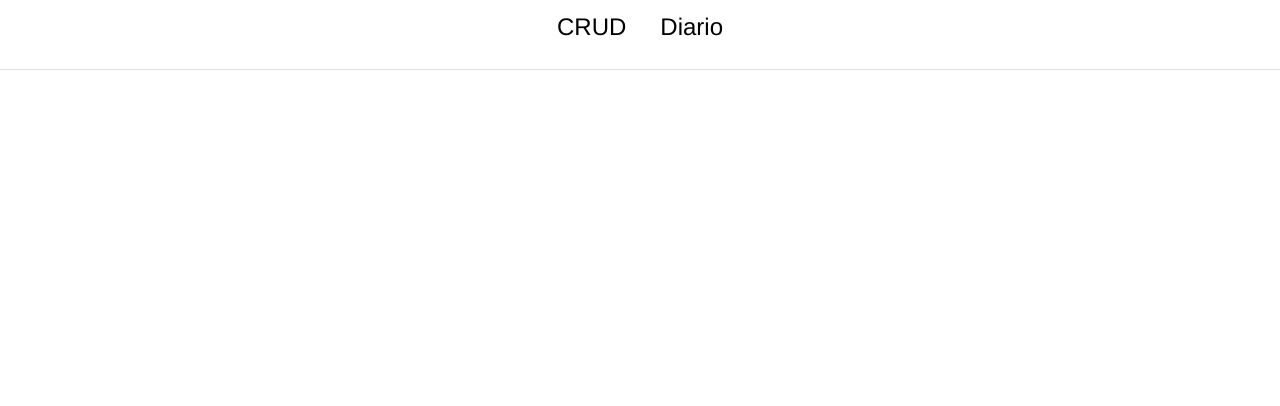
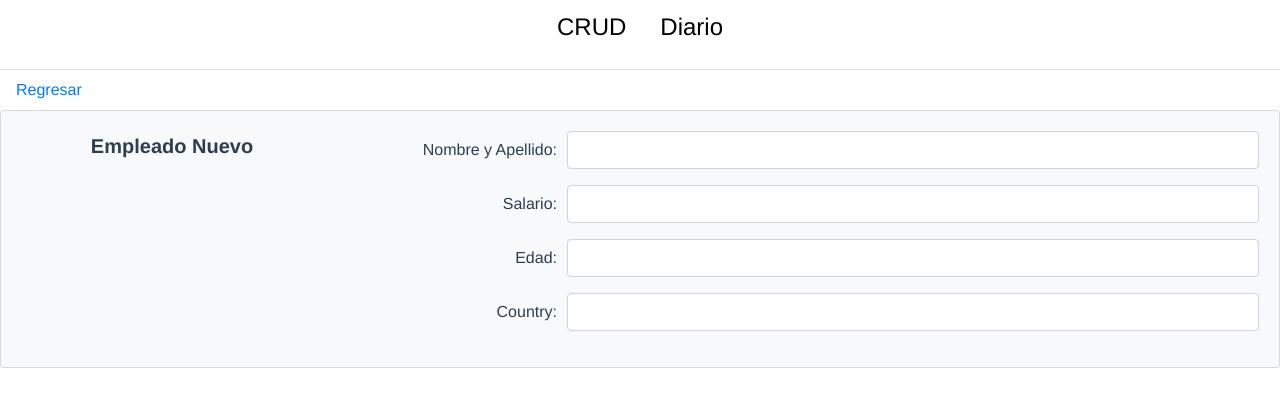
Before and after one commit to josedpacheco95/crud-vue-test, a Vue app: page /add in a window 1280 px wide. Shown: the top 406 px of the page. Built offline with nearby package versions, Linux system fonts and the light colour scheme.

Commit message:
desarollo de eliminacion de empleados

```diff
--- a/src/api.js
+++ b/src/api.js
@@ -20,7 +20,7 @@ class EmployeeApi {
 
   // Crear registro de un nuevo empleado}
     // eslint-disable-next-line no-unused-vars
-    createData=(data) => http.post('/create', this.data)
+    createData=(data) => http.post('/create', data)
 
     // Actualizar registro de un empleado
     // eslint-disable-next-line no-unused-vars
--- a/src/components/EmployeeTab.vue
+++ b/src/components/EmployeeTab.vue
@@ -35,11 +35,9 @@
                   img-alt="Image"
                   img-top
                   hide-footer>
-                      <template #header>
-                          <h4 class="mb-0">{{employeeDetail.name}}</h4>
-                      </template>
                       <b-card-body>
                         <b-avatar src="../assets/avatar.png"></b-avatar>
+                          <b-card-title>{{employeeDetail.employee_name}}</b-card-title>
                           <b-card-title>
                             {{`Salario: ${employeeDetail.employee_salary} $`}}
                           </b-card-title>
--- a/src/router/index.js
+++ b/src/router/index.js
@@ -1,6 +1,7 @@
 import Vue from 'vue';
 import VueRouter from 'vue-router';
 import Home from '../views/Home.vue';
+import Add from '../views/Add.vue';
 
 Vue.use(VueRouter);
 
@@ -18,6 +19,16 @@ const routes = [
     // which is lazy-loaded when the route is visited.
     component: () => import(/* webpackChunkName: "about" */ '../views/Diario.vue'),
   },
+  {
+    path: '/add',
+    name: 'add',
+    component: Add,
+  },
+  {
+    path: '',
+    name: ''
+      .componet,
+  },
 ];
 
 const router = new VueRouter({
--- /dev/null
+++ b/src/views/Add.vue
@@ -0,0 +1,75 @@
+<template>
+  <div>
+    <b-nav pills>
+        <b-nav-item>Regresar</b-nav-item>
+    </b-nav>
+  <b-card bg-variant="light">
+    <b-form-group
+      label-cols-lg="3"
+      label="Empleado Nuevo"
+      label-size="lg"
+      label-class="font-weight-bold pt-0"
+      class="mb-0"
+    >
+      <b-form-group
+        label-cols-sm="3"
+        label="Nombre y Apellido:"
+        label-align-sm="right"
+        label-for="nested-street"
+      >
+        <b-form-input id="nested-street"></b-form-input>
+      </b-form-group>
+
+      <b-form-group
+        label-cols-sm="3"
+        label="Salario:"
+        label-align-sm="right"
+        label-for="nested-city"
+      >
+        <b-form-input id="nested-city"></b-form-input>
+      </b-form-group>
+
+      <b-form-group
+        label-cols-sm="3"
+        label="Edad:"
+        label-align-sm="right"
+        label-for="nested-state"
+      >
+        <b-form-input id="nested-state"></b-form-input>
+      </b-form-group>
+
+      <b-form-group
+            label-cols-sm="3"
+            label="Country:"
+            label-align-sm="right"
+            label-for="nested-country"
+      >
+        <b-form-input id="nested-country"></b-form-input>
+      </b-form-group>
+
+    </b-form-group>
+  </b-card>
+</div>
+</template>
+
+<script>
+
+export default {
+  name: 'add',
+  data() {
+    return {
+      employee: {
+        id: null,
+        employee_name: '',
+        employee_salary: '',
+        employee_age: '',
+      },
+      submitted: false,
+    };
+  },
+};
+</script>
+
+<style scoped>
+
+</style>
```
Also changed, not shown: src/views/AddEmployee.Vue (deleted, +0 -13 lines), src/components/Error.vue (added).
